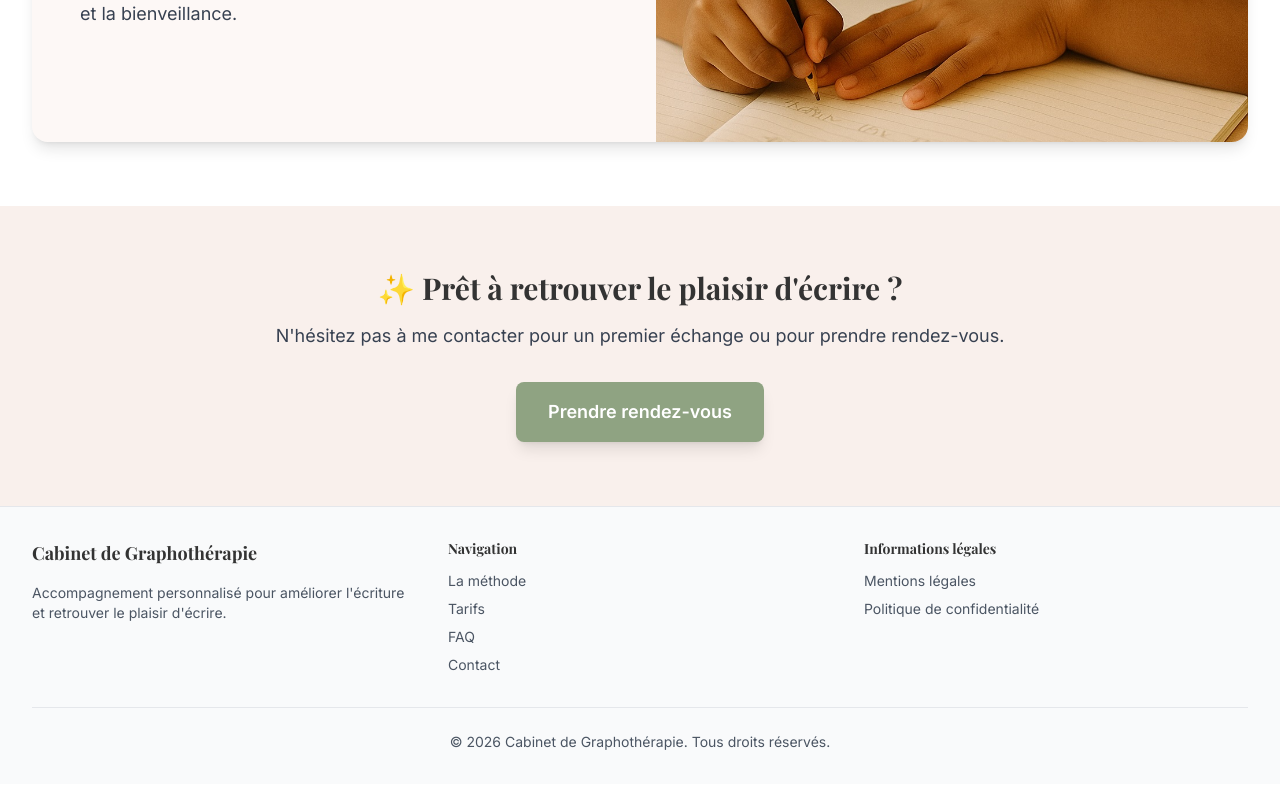
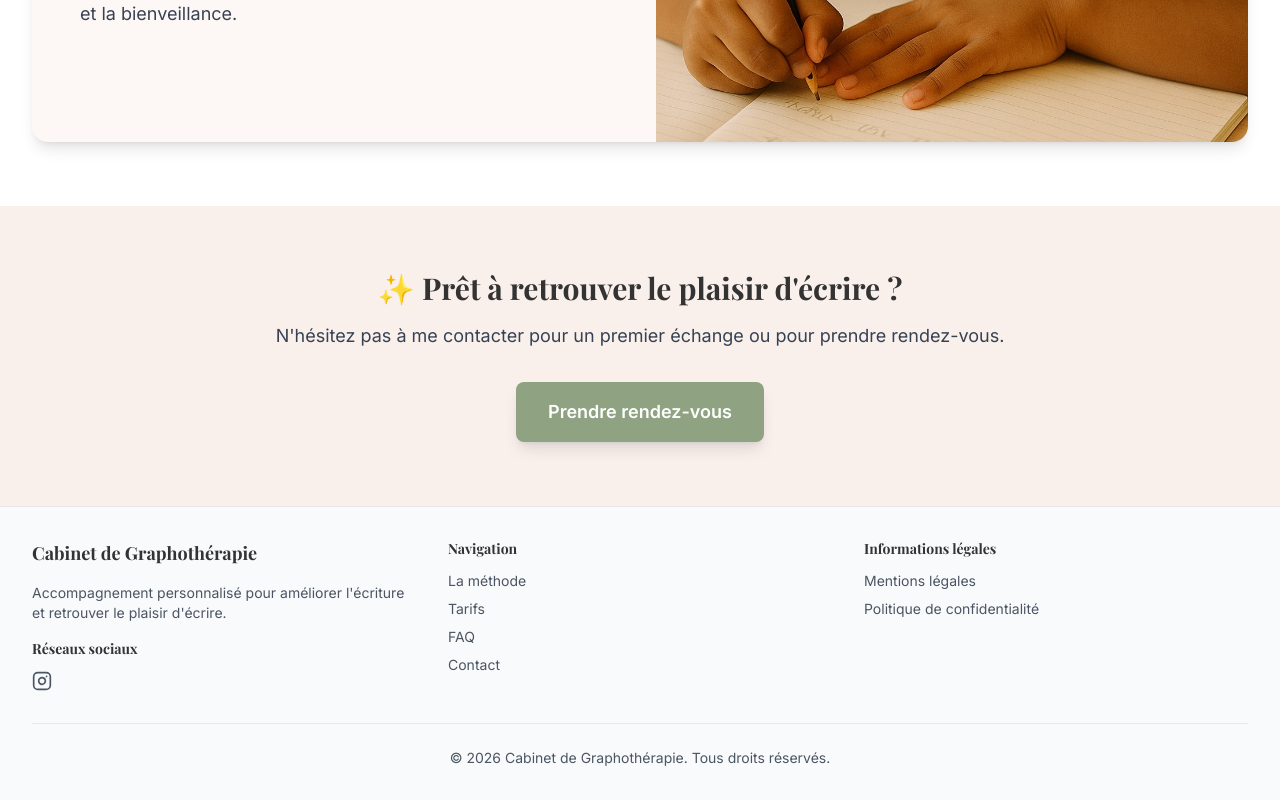
Before and after one commit to LDelorenzo41/Grapho, a React (Vite) app: page / in a window 1280 px wide. Shown: the part 2995-3795 px from the top of the page. Built offline with nearby package versions, Linux system fonts and the light colour scheme; no server answers.

Commit message:
ajou réseau insta

```diff
--- a/src/components/Layout/Footer.tsx
+++ b/src/components/Layout/Footer.tsx
@@ -1,4 +1,5 @@
 import { Link } from 'react-router-dom';
+import { Instagram } from 'lucide-react';
 
 export function Footer() {
   return (
@@ -10,6 +11,20 @@ export function Footer() {
             <p className="font-body text-sm text-gray-600">
               Accompagnement personnalisé pour améliorer l'écriture et retrouver le plaisir d'écrire.
             </p>
+            <div className="mt-4">
+              <h4 className="font-title text-sm font-bold text-text mb-3">Réseaux sociaux</h4>
+              <div className="flex items-center gap-3">
+                <a
+                  href="https://www.instagram.com/philippinecornet.grapho?igsh=bm8yMGZtZWc4OWh4"
+                  target="_blank"
+                  rel="noopener noreferrer"
+                  className="text-gray-600 hover:text-primary transition"
+                  aria-label="Instagram"
+                >
+                  <Instagram className="w-5 h-5" />
+                </a>
+              </div>
+            </div>
           </div>
 
           <div>
```
